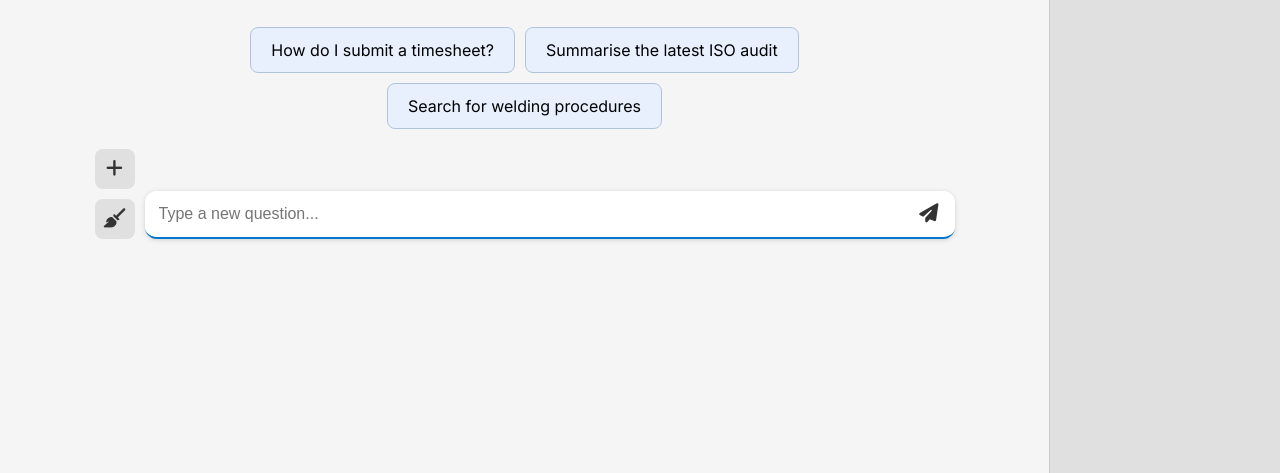
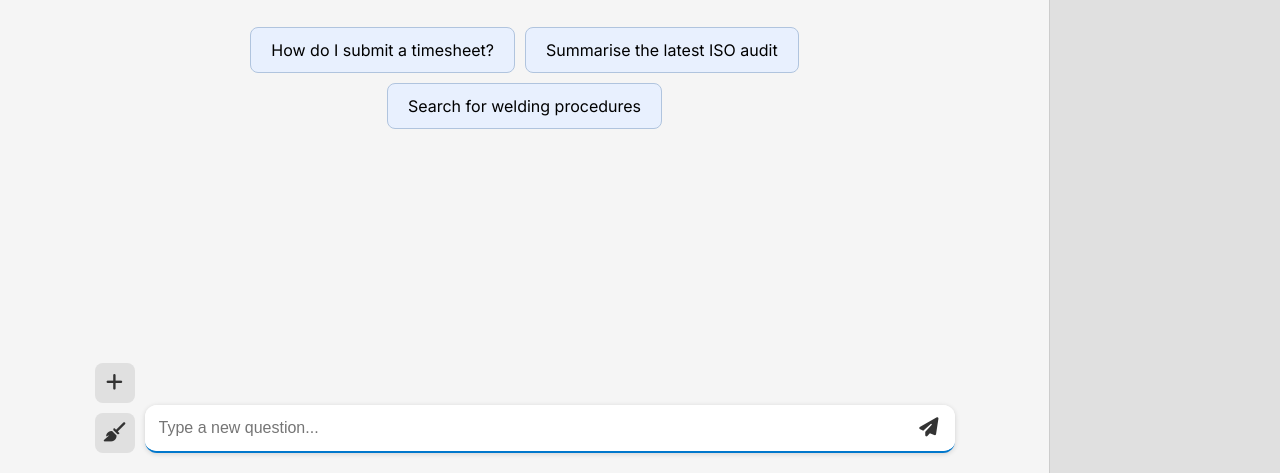
Before and after one commit to rsmith0770/mira-frontend, a plain HTML site: page index.html in a window 1280 px wide. Shown: the part 327-800 px from the top of the page. Drawn offline with Linux system fonts and the light colour scheme.

Commit message:
Update index.html

```diff
--- a/index.html
+++ b/index.html
@@ -75,6 +75,7 @@
       flex-direction: column;
       padding: 20px;
       box-sizing: border-box;
+      min-height: calc(100vh - 70px);
     }
 
     .chat-log {
@@ -139,13 +140,13 @@
 
     .chat-input-wrapper {
       display: flex;
-      margin-top: 20px;
       gap: 10px;
       align-items: flex-end;
       width: 100%;
       max-width: 900px;
       margin-left: auto;
       margin-right: auto;
+      margin-top: auto;
     }
 
     .chat-actions {
```
